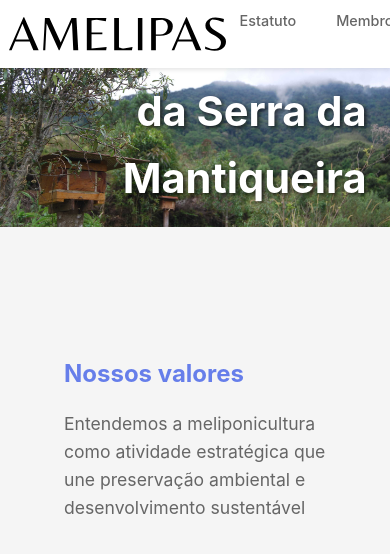
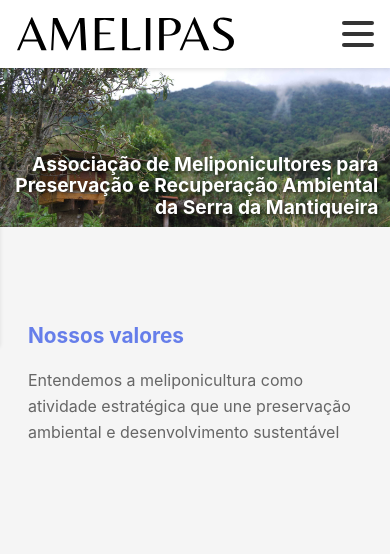
Before and after one commit to caiolagana/amelipas, an Angular app in the folder web/front/: page / in a window 390 px wide. Shown: the top 554 px of the page. Built offline with nearby package versions, Linux system fonts and the light colour scheme.

Commit message:
mobile responsiveness

```diff
--- a/web/front/src/app/components/navigation/navigation.css
+++ b/web/front/src/app/components/navigation/navigation.css
@@ -76,18 +76,87 @@
   font-weight: 600;
 }
 
+/* Mobile menu toggle button */
+.mobile-menu-toggle {
+  display: none;
+  flex-direction: column;
+  justify-content: space-around;
+  width: 2rem;
+  height: 2rem;
+  background: transparent;
+  border: none;
+  cursor: pointer;
+  padding: 0;
+  z-index: 1002;
+}
+
+.hamburger-line {
+  width: 2rem;
+  height: 0.25rem;
+  background-color: #333;
+  border-radius: 10px;
+  transition: all 0.3s linear;
+  position: relative;
+  transform-origin: 1px;
+}
+
+.mobile-menu-toggle.active .hamburger-line:first-child {
+  transform: rotate(45deg);
+}
+
+.mobile-menu-toggle.active .hamburger-line:nth-child(2) {
+  opacity: 0;
+}
+
+.mobile-menu-toggle.active .hamburger-line:third-child {
+  transform: rotate(-45deg);
+}
+
 /* Responsive design */
 @media (max-width: 768px) {
-  .nav-container {
-    padding: 0 0.5rem;
+  .mobile-menu-toggle {
+    display: flex;
   }
 
   .nav-menu {
-    gap: 1rem;
+    position: fixed;
+    top: var(--nav-height);
+    left: 0;
+    width: 100%;
+    background-color: #ffffff;
+    box-shadow: 0 2px 4px rgba(0, 0, 0, 0.1);
+    flex-direction: column;
+    align-items: center;
+    gap: 0;
+    padding: 1rem 0;
+    transform: translateX(-100%);
+    transition: transform 0.3s ease-in-out;
+    z-index: 1000;
+  }
+
+  .nav-menu.mobile-open {
+    transform: translateX(0);
+  }
+
+  .nav-item {
+    width: 100%;
+    text-align: center;
   }
 
   .nav-link {
-    padding: 0.5rem 0.75rem;
-    font-size: 0.9rem;
+    display: block;
+    width: 100%;
+    padding: 1rem;
+    font-size: 1.1rem;
+    border-radius: 0;
+    border-bottom: 1px solid #f0f0f0;
+  }
+
+  .nav-link:hover {
+    background-color: #f8f9fa;
+  }
+
+  .nav-container {
+    padding: 0 1rem;
   }
 }
--- a/web/front/src/app/components/navigation/navigation.html
+++ b/web/front/src/app/components/navigation/navigation.html
@@ -5,18 +5,23 @@
         <img src="assets/images/amelipas.svg" alt="AMELIPAS Logo" class="brand-logo">
       </a>
     </div>
-    <ul class="nav-menu">
+    <button class="mobile-menu-toggle" (click)="toggleMobileMenu()" [class.active]="isMobileMenuOpen">
+      <span class="hamburger-line"></span>
+      <span class="hamburger-line"></span>
+      <span class="hamburger-line"></span>
+    </button>
+    <ul class="nav-menu" [class.mobile-open]="isMobileMenuOpen">
       <li class="nav-item">
-        <a routerLink="/estatuto" routerLinkActive="active" class="nav-link">Estatuto</a>
+        <a routerLink="/estatuto" routerLinkActive="active" class="nav-link" (click)="closeMobileMenu()">Estatuto</a>
       </li>
       <li class="nav-item">
-        <a routerLink="/membros" routerLinkActive="active" class="nav-link">Membros</a>
+        <a routerLink="/membros" routerLinkActive="active" class="nav-link" (click)="closeMobileMenu()">Membros</a>
       </li>
       <li class="nav-item">
-        <a routerLink="/contratos" routerLinkActive="active" class="nav-link">Contratos</a>
+        <a routerLink="/contratos" routerLinkActive="active" class="nav-link" (click)="closeMobileMenu()">Contratos</a>
       </li>
       <li class="nav-item">
-        <a routerLink="/contato" routerLinkActive="active" class="nav-link">Fale conosco</a>
+        <a routerLink="/contato" routerLinkActive="active" class="nav-link" (click)="closeMobileMenu()">Fale conosco</a>
       </li>
     </ul>
   </div>
--- a/web/front/src/app/components/navigation/navigation.ts
+++ b/web/front/src/app/components/navigation/navigation.ts
@@ -9,4 +9,13 @@ import { RouterLink, RouterLinkActive } from '@angular/router';
 })
 export class Navigation {
   appTitle = 'AMELIPAS';
+  isMobileMenuOpen = false;
+
+  toggleMobileMenu(): void {
+    this.isMobileMenuOpen = !this.isMobileMenuOpen;
+  }
+
+  closeMobileMenu(): void {
+    this.isMobileMenuOpen = false;
+  }
 }
--- a/web/front/src/app/pages/home/home.css
+++ b/web/front/src/app/pages/home/home.css
@@ -75,3 +75,65 @@
   line-height: 1.6;
   font-size: 1.1rem;
 }
+
+/* Responsive design for mobile devices */
+@media (max-width: 768px) {
+  .hero-content h1 {
+    font-size: 1.8rem;
+    line-height: 1.2;
+  }
+
+  .hero-content {
+    bottom: 8%;
+    right: 4%;
+  }
+
+  .page-container {
+    padding: 1rem;
+  }
+
+  .features-section h2 {
+    font-size: 2rem;
+  }
+
+  .feature-card {
+    padding: 1.5rem;
+  }
+
+  .features-grid {
+    grid-template-columns: 1fr;
+    gap: 1.5rem;
+  }
+}
+
+@media (max-width: 480px) {
+  .hero-content h1 {
+    font-size: 1.2rem;
+    line-height: 1.1;
+  }
+
+  .hero-content {
+    bottom: 6%;
+    right: 3%;
+  }
+
+  .page-container {
+    padding: 0.75rem;
+  }
+
+  .features-section h2 {
+    font-size: 1.6rem;
+  }
+
+  .feature-card {
+    padding: 1rem;
+  }
+
+  .feature-card h3 {
+    font-size: 1.3rem;
+  }
+
+  .feature-card p {
+    font-size: 1rem;
+  }
+}
```
